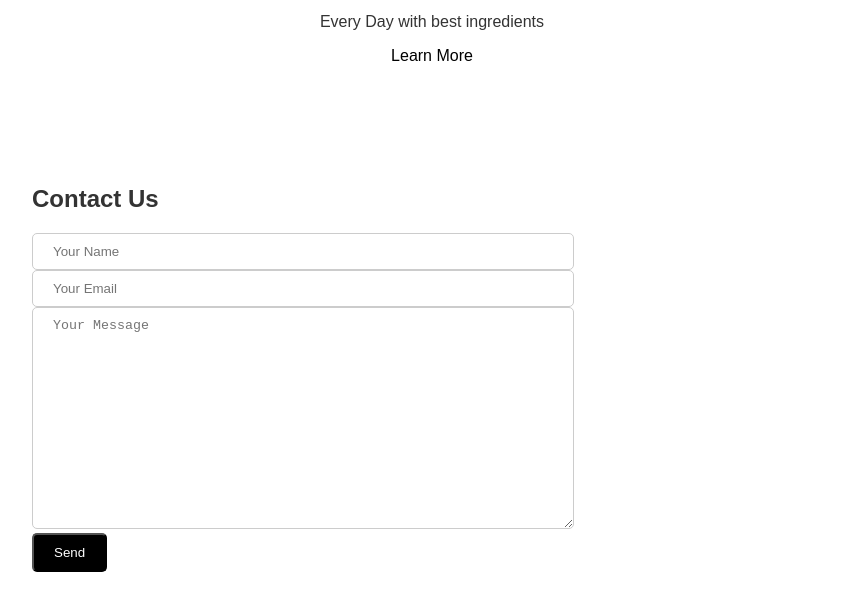
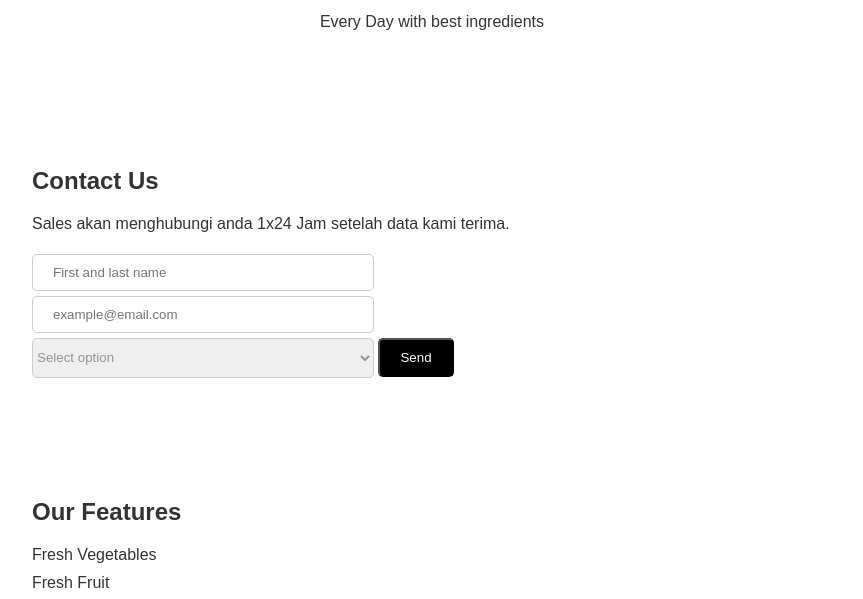
Before and after one commit to revou-fundamental-course/22-jan-24-ach-subeki, a plain HTML site: page index.html in a window 1280 px wide. Shown: the part 197-796 px from the top of the page, without its empty margins (208-1071 px from the left). Drawn offline with Linux system fonts and the light colour scheme.

Commit message:
istirahat dulu

```diff
--- a/index.html
+++ b/index.html
@@ -1,10 +1,12 @@
 <!DOCTYPE html>
 <html lang="en">
+
 <head>
     <meta charset="UTF-8">
     <title>E-Groceries Shop</title>
     <link rel="stylesheet" href="style.css">
 </head>
+
 <body>
 
     <header>
@@ -22,16 +24,21 @@
         <section class="hero">
             <h1>Top Rated E-Groceries Shop in Indonesian </h1>
             <p>Every Day with best ingredients</p>
-      <a href="#">Learn More</a>
         </section>
 
 
         <section class="contact">
             <h2>Contact Us</h2>
+            <p>Sales akan menghubungi anda 1x24 Jam setelah data kami terima.</p>
             <form action="#">
-        <input type="text" placeholder="Your Name">
-        <input type="email" placeholder="Your Email">
-        <textarea placeholder="Your Message"></textarea>
+                <input class="form" type="text" placeholder="First and last name">
+                <input class="form" type="email" placeholder="example@email.com">
+                <select class="select" name="fruit">
+                    <option value="" >Select option</option>
+                    <option value="apple">Apel</option>
+                    <option value="banana">Pisang</option>
+                    <option value="orange">Jeruk</option>
+                </select>
                 <button type="submit">Send</button>
             </form>
         </section>
@@ -53,4 +60,5 @@
     </footer>
 
 </body>
+
 </html>
--- a/style.css
+++ b/style.css
@@ -106,3 +106,16 @@ body {
     width: 800px;
     margin: 0 auto;
   }
+  .select   {
+    color:#959393;
+    width: 342px;
+    height: 40px;
+    border-radius: 5px;
+    border-color: #cecdcd;
+    margin-top: 5px;
+  }
+  .form {
+    width: 300px;
+    margin-top: 5px;
+
+  }
```
Lines whose indentation alone changed are shown as unchanged.
